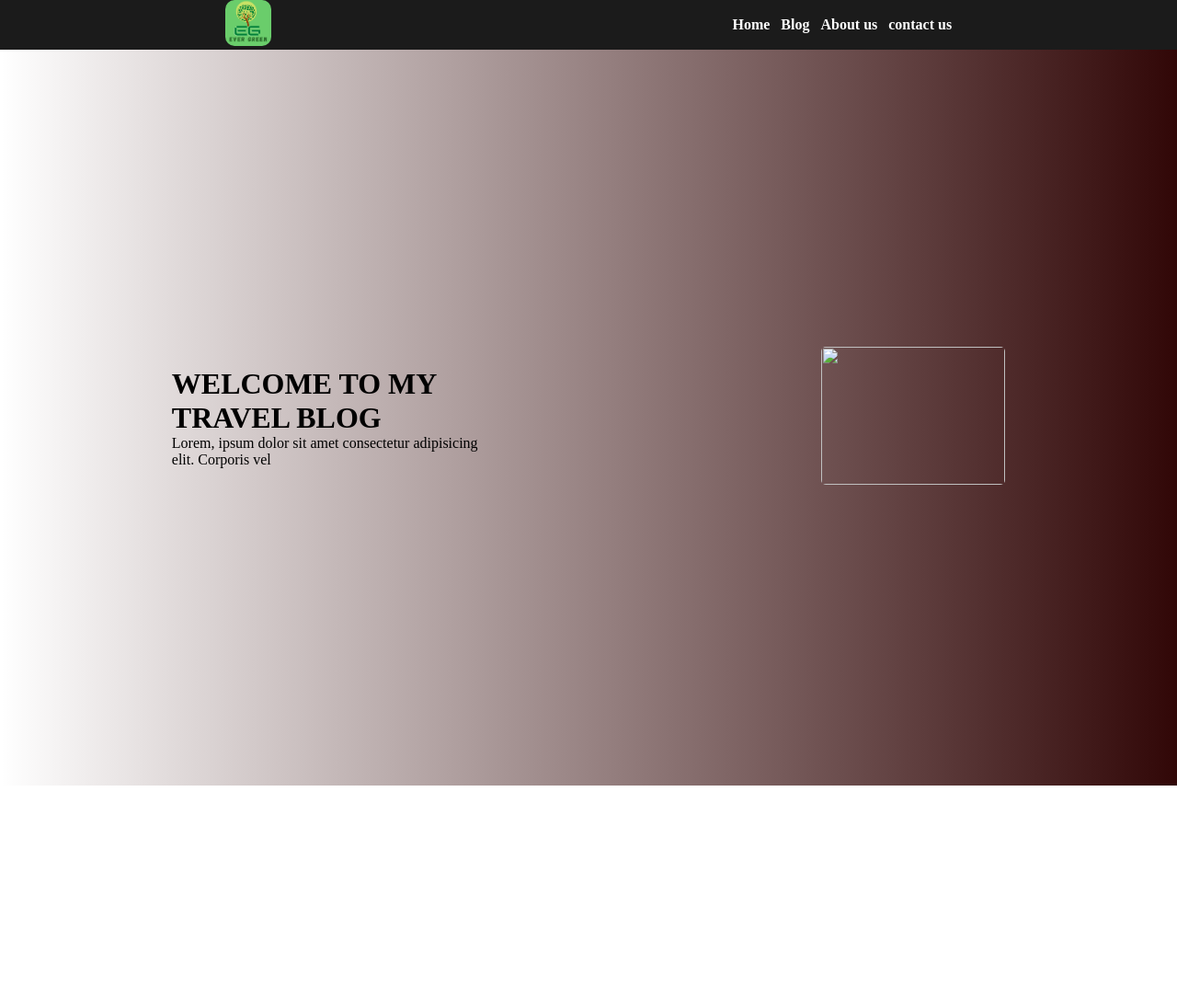
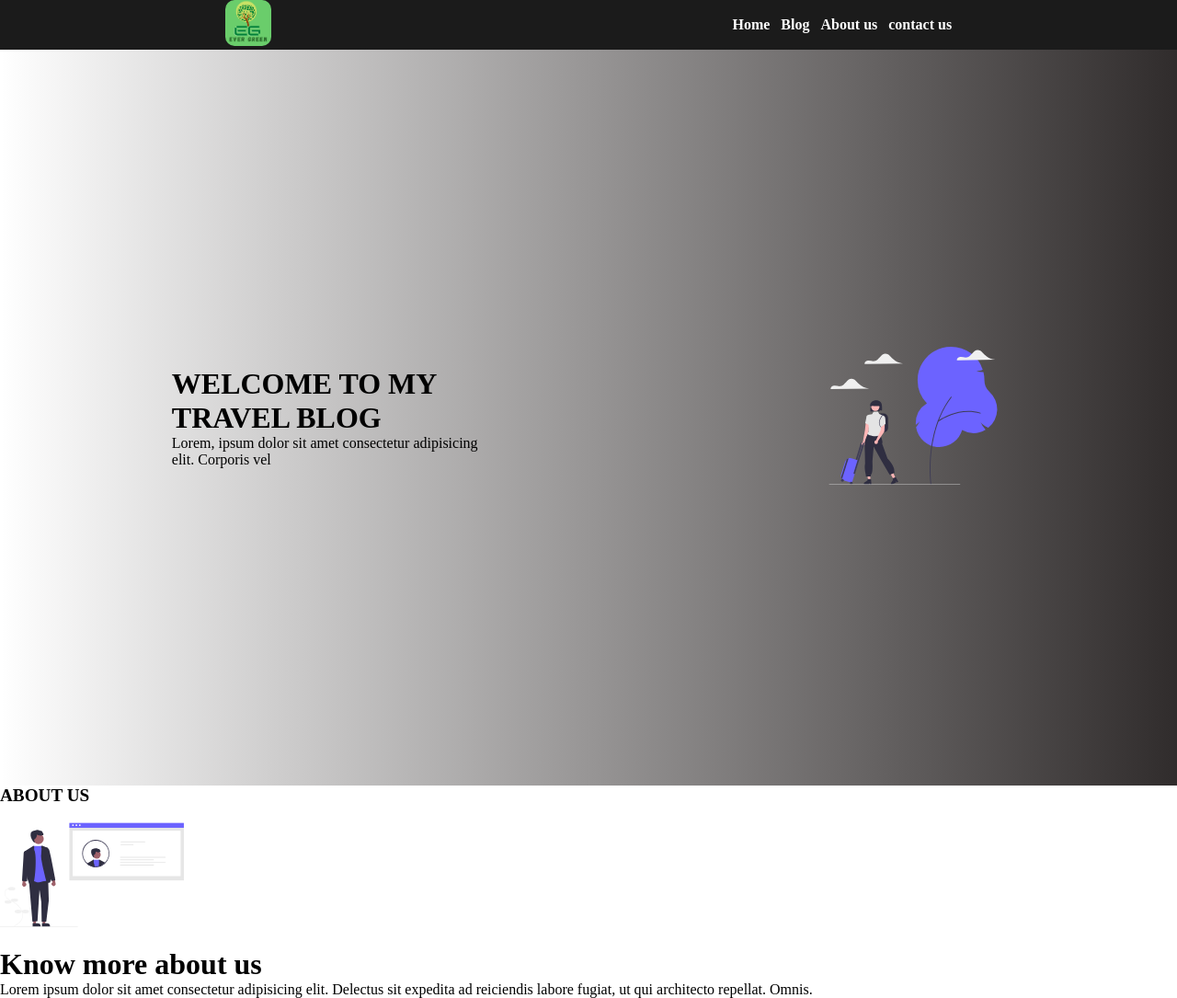
Before and after one commit to Md-Shahriar724/design-dot-io, a plain HTML site: page index.html in a window 1280 px wide. Shown: the whole page at 92% size. Before the commit the page ends 854 px from the top, so only its background shows below. Drawn offline with Linux system fonts and the light colour scheme.

Commit message:
about us section commit

```diff
--- a/index.html
+++ b/index.html
@@ -34,7 +34,26 @@
                 <P>Lorem, ipsum dolor sit amet consectetur adipisicing<br> elit. Corporis vel</P>
             </div>
             <div>
-                <img  class="photo" src="logo/naturee.jpg" alt="">
+                <img class="photo" src="logo/travel.png.svg" alt="">
+            </div>
+        </div>
+
+        <!-- about us section -->
+
+        <div>
+            <div>
+                <h1 class="heading">ABOUT US</h1>
+            </div>
+            <!-- second blog -->
+            <div>
+                <div>
+                    <img class="image2" src="logo/about.svg" alt="">
+                </div>
+                <div>
+                    <h1>Know more about us</h1>
+                    <p>Lorem ipsum dolor sit amet consectetur adipisicing elit. Delectus sit expedita ad reiciendis
+                        labore fugiat, ut qui architecto repellat. Omnis.</p>
+                </div>
             </div>
         </div>
 
--- a/style.css
+++ b/style.css
@@ -32,10 +32,19 @@
     display: flex;
     justify-content: space-around;
     align-items: center;
-    background-image: linear-gradient(to right, rgba(122, 89, 89, 0), rgb(49, 7, 7));
+    background-image: linear-gradient(to right, rgba(24, 2, 2, 0), rgb(48, 44, 44));
 }
 .photo{
     width: 200px;
     height: 150px;
     border-radius: 5px;
 }
+.heading{
+    font-size: larger;
+    font-weight: bold;
+}
+.image2{
+    width: 200px;
+    height: 150px;
+    border-radius: 5px;
+}
```
Also changed, not shown: logo/about.svg (added), logo/travel.png.svg (added).
